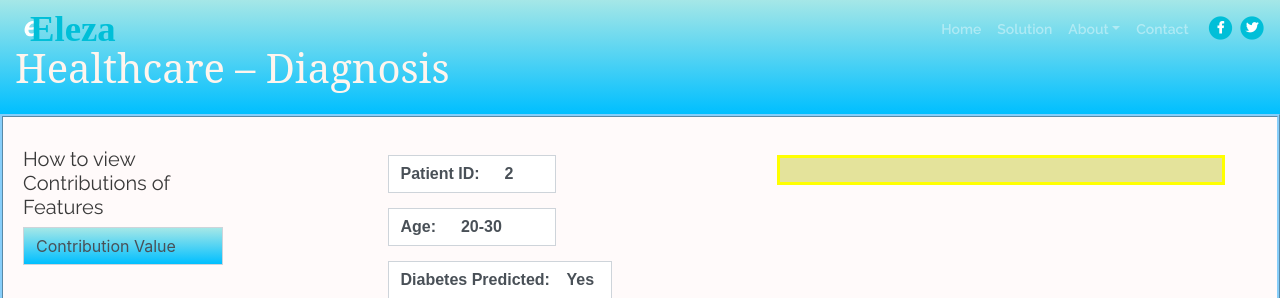
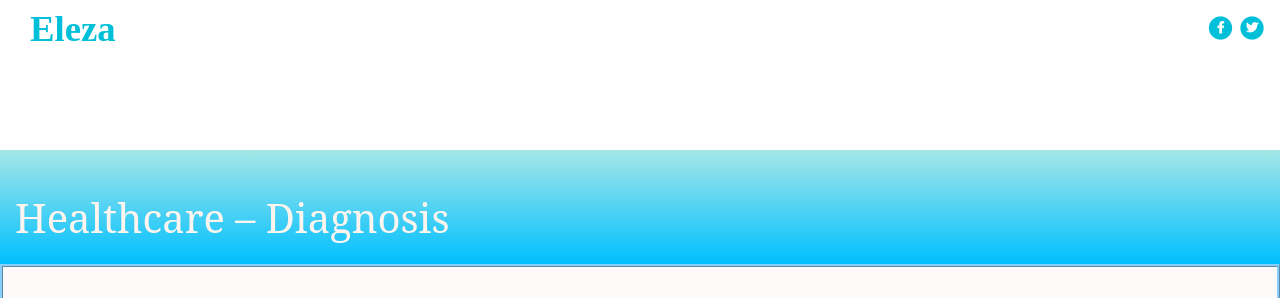
Before and after one commit to kipod/eleza, a Flask app: template app/templates/explanations_per_patient.html in a window 1280 px wide. Shown: the top 298 px of the page. Run offline with Flask 2, Linux system fonts and the light colour scheme; the template is opened without the code that fills it: values that come from a table or form of the project are taken from there, others are empty; some libraries are stand-ins or nearby versions.

Commit message:
fix_explanations_summary

```diff
--- a/app/templates/explanations_per_patient.html
+++ b/app/templates/explanations_per_patient.html
@@ -100,6 +100,7 @@
         font-size: 250%;
         padding-top: 2.4rem;
         padding-bottom: 1rem;
+        margin-top: 150px;
         background: -webkit-linear-gradient(top, #a5e7e7, #00BFFF);
     }
 
@@ -138,7 +139,6 @@
     }
 
 </style>
-
 
 <div class="ex-header-top-main bck" title='Healthcare – {{ form.subdomain.name }} Diagnosis'>
     Healthcare – {{ form.subdomain.name }} Diagnosis
--- a/app/templates/explanations_summary.html
+++ b/app/templates/explanations_summary.html
@@ -115,13 +115,8 @@
     background: -webkit-linear-gradient(top, #a5e7e7, #00BFFF);
   }
 
-  /* .a {
-		background: url('file:///C:/work/simple2b/eleza/app/static/images') center center no-repeat;
-		background-size: cover;
-	} */
 </style>
 
-<!-- <div class="a"></div> -->
 <!-- <div class="container" style="margin-bottom: 0%; margin-left: 0%;"></div> -->
 <div class="ex-header-top-main bck" title='Healthcare – {{ form.subdomain.name }} Diagnosis'>
   Healthcare – {{ form.subdomain.name }} Diagnosis
```
